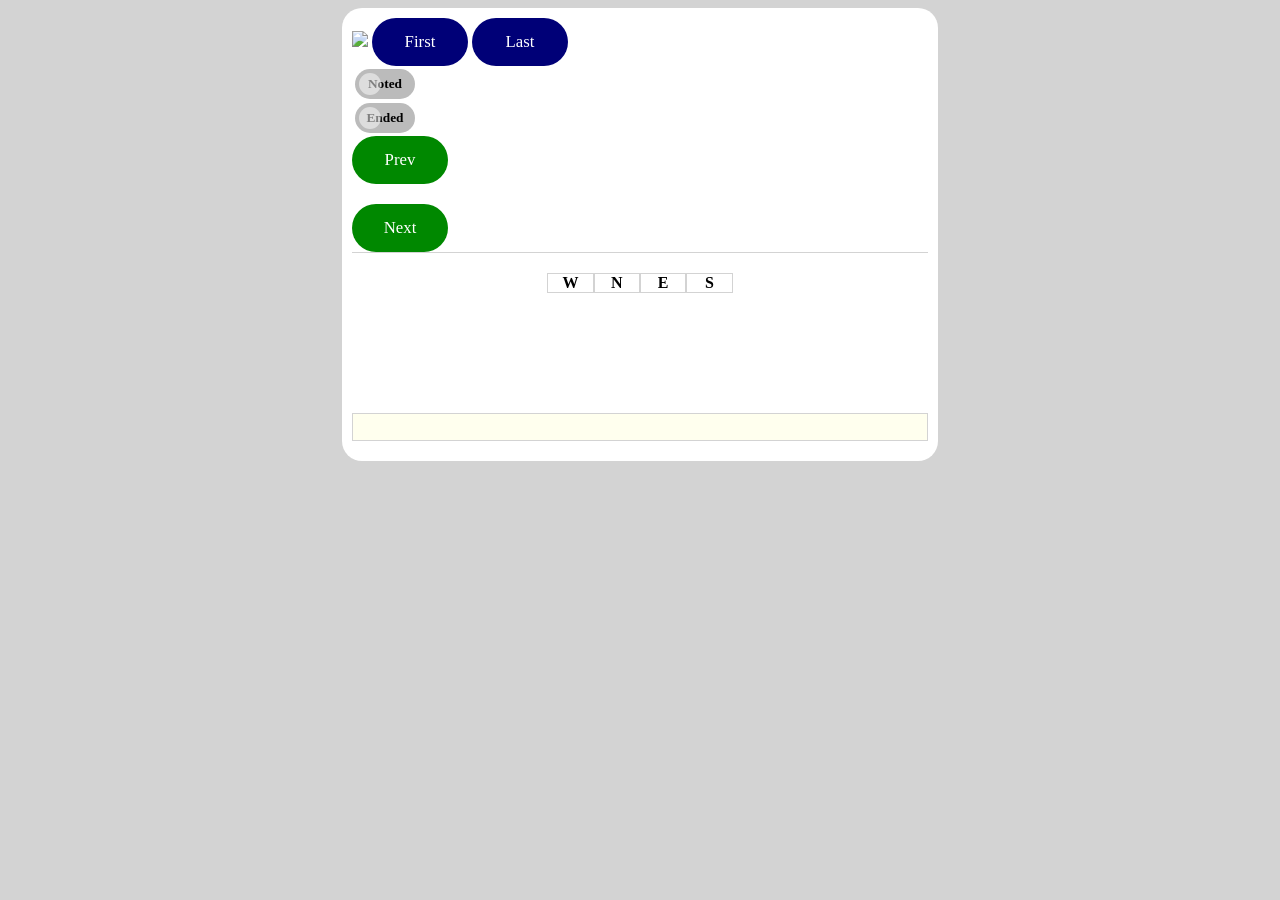
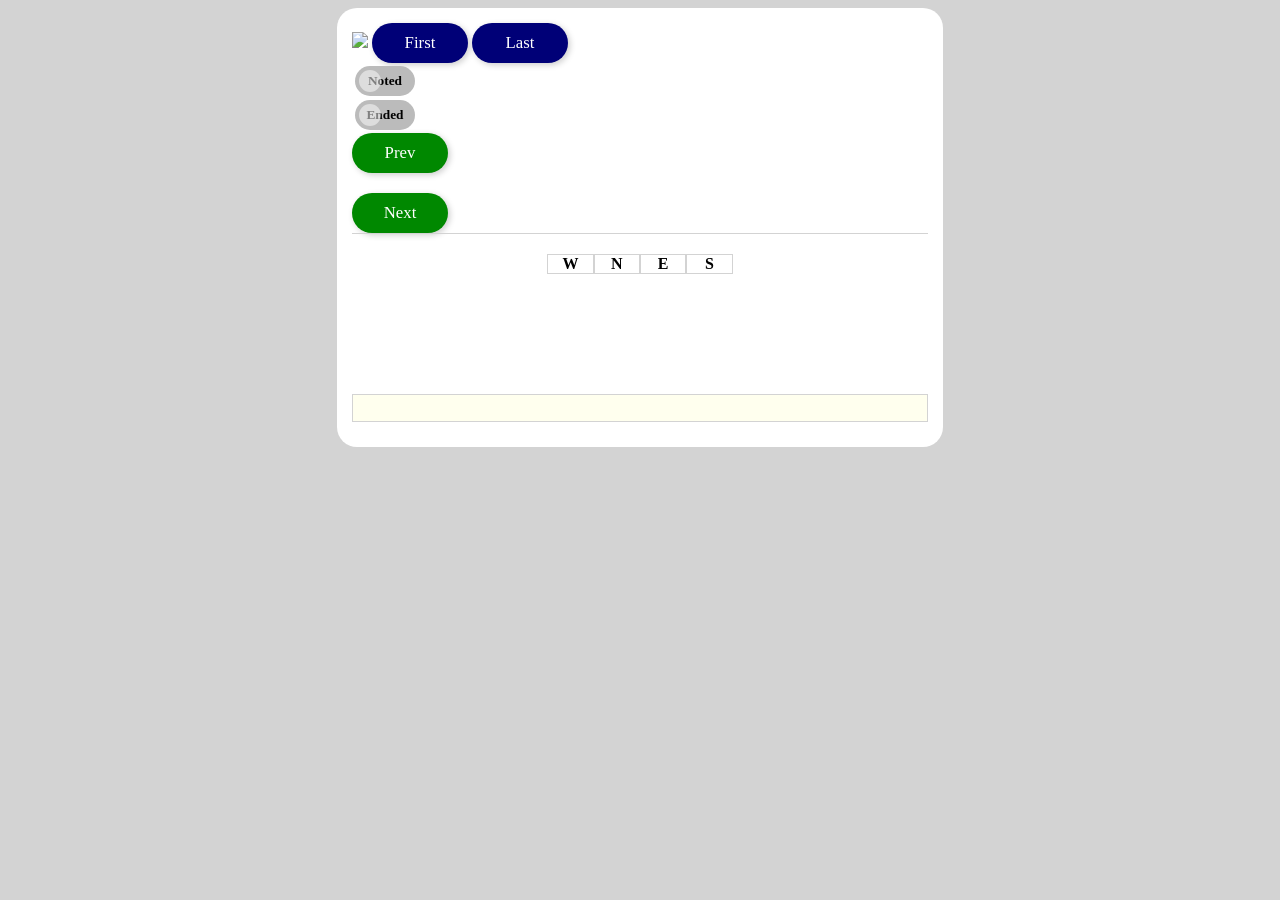

Put the pass button to the right

--- a/practice.css
+++ b/practice.css
@@ -10,6 +10,7 @@ body {
   justify-content: center;
 }
 input {
+  background-color: transparent;
   font-family: DejaVu;
   font-weight: bold;
 }
@@ -33,12 +34,12 @@ table { white-space: nowrap; }
   background-color: white;
   border-radius: 20px;
   width: min(576px, 100vw - 20px);
-  padding: 10px;
+  padding: 15px;
 }
 #banner, #filter-bar {
   align-items: center;
   display: flex;
-  gap: 10px;
+  gap: 12px;
   justify-content: space-between;
   padding-bottom: 10px;
 }
@@ -115,24 +116,19 @@ div.center {
 #note:focus {
   height: 1em;
 }
-#pass-btn {
+#left-btn { left: 0px; }
+#right-btn { right: 0px; }
+#left-btn, #right-btn {
   bottom: 5px;
-  left: 0px;
   position: absolute;
-  width: 18%;
-}
-#dbl-btn {
-  bottom: 5px;
-  right: 0px;
-  position: absolute;
-  width: 18%;
+  width: calc((100% - 60px)/5);
 }
 #bidding-grid {
   display: grid;
-  gap: 10px;
+  gap: 15px;
   grid-template-columns: repeat(5, minmax(0, 1fr));
   margin-top: 5px;
-  overflow: auto;
+  overflow: visible;
   text-align: center;
 }
 .col-span-full { grid-column: 1 / -1; }
@@ -209,9 +205,10 @@ div.center {
 button {
   border-radius: 24px;
   border-width: 0;
+  box-shadow: 2px 2px 6px 0px rgba(0, 0, 0, 0.20);
   font-family: DejaVu;
   font-size: 105%;
-  height: 48px;
+  height: 40px;
   transition: background-color .2s;
 }
 .nav-btn { width: 96px; }
@@ -225,7 +222,10 @@ button {
 .blue-btn:hover { background-color: #00f; }
 .grey-btn { background-color: #eee; color: black; }
 .grey-btn:hover { background-color: #ccc; }
-.red-btn:disabled, .green-btn:disabled, .blue-btn:disabled, .grey-btn:disabled {
+.white-btn { background-color: #fff; color: black; }
+.white-btn:hover { background-color: #ddd; }
+.red-btn:disabled, .green-btn:disabled, .blue-btn:disabled,
+.grey-btn:disabled, .white-btn:disabled {
   background-color: #444;
   color: black;
   cursor: not-allowed;
